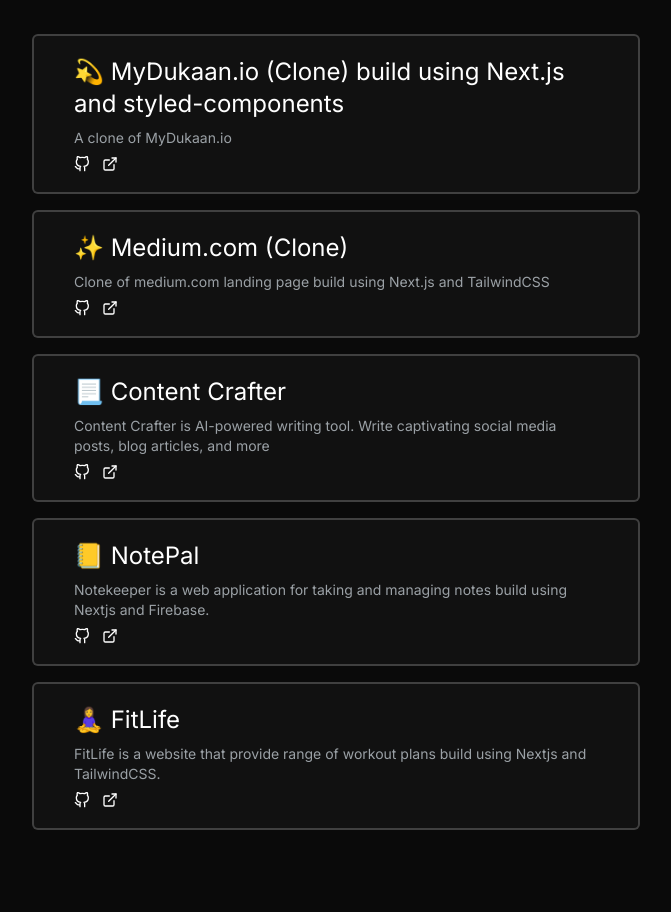
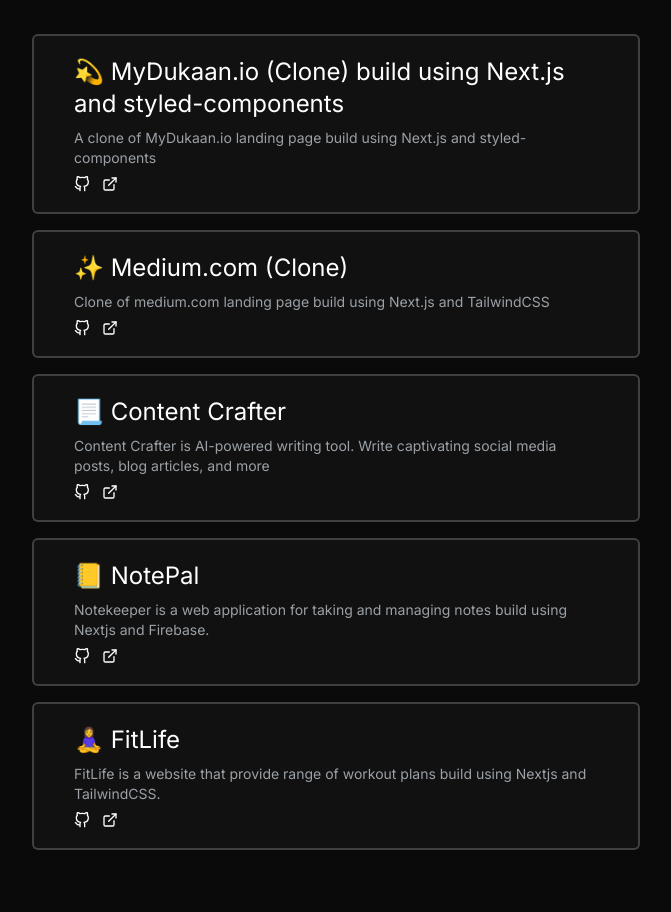
Before and after one commit to PoojaBela/PoojaBela.github.io, a React (Vite) app: page / in a window 1280 px wide. Shown: the part 1200-2112 px from the top of the page, without its empty margins (304-975 px from the left). Built offline with nearby package versions, Linux system fonts and the light colour scheme; a web font is replaced by a local one.

Commit message:
corrected description

```diff
--- a/src/components/Projects.jsx
+++ b/src/components/Projects.jsx
@@ -3,7 +3,7 @@
     const projects = ([
         {
             name: '💫 MyDukaan.io (Clone) build using Next.js and styled-components',
-            description: 'A clone of MyDukaan.io ',
+            description: 'A clone of MyDukaan.io landing page build using Next.js and styled-components',
             demo: 'https://dukkan-clone.vercel.app/',
             code: 'https://github.com/poojabela/dukkan-clone'
         },
```
Also changed, not shown: 2 other files (tests, documents, lock files or other folders).
